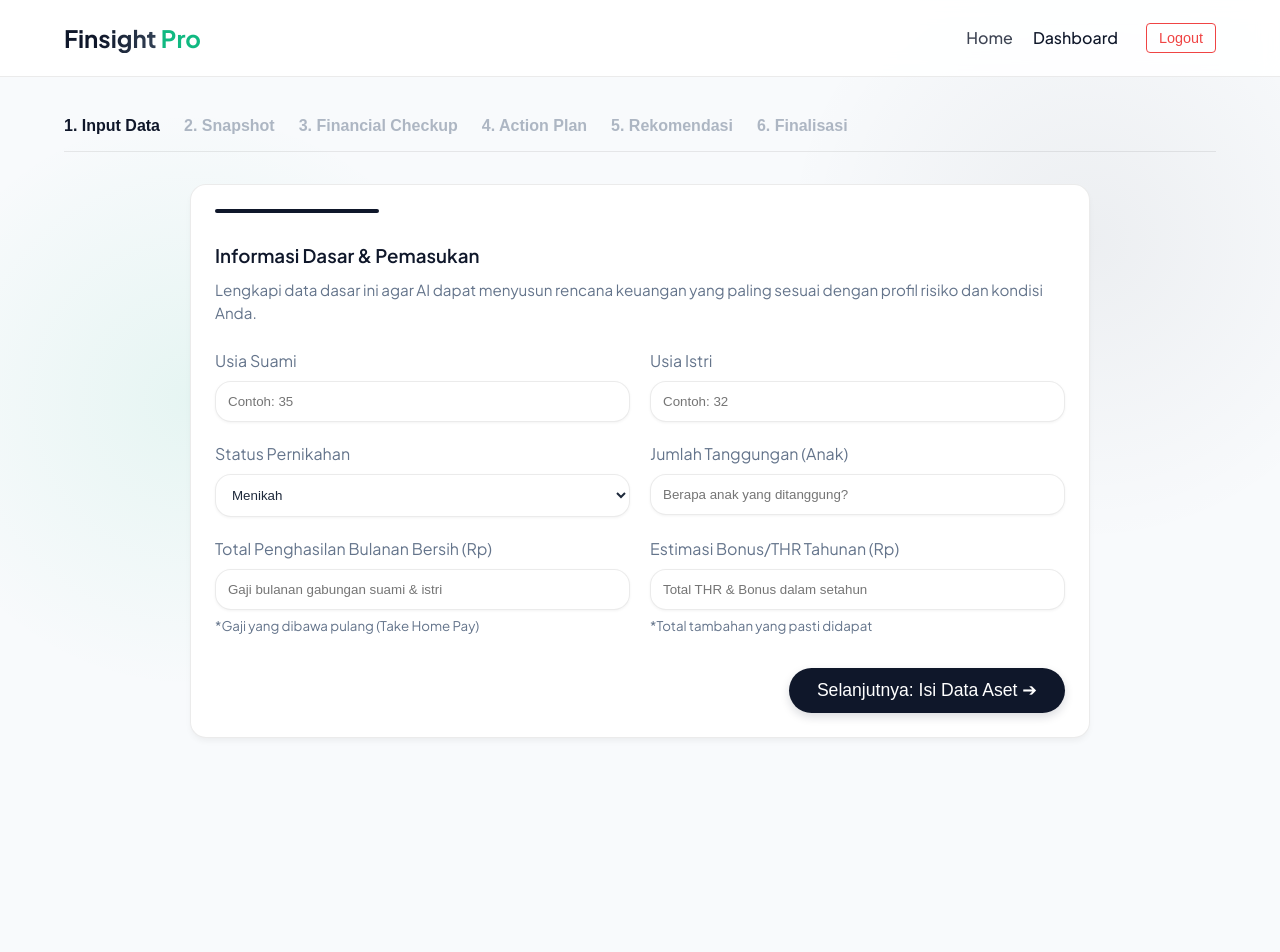
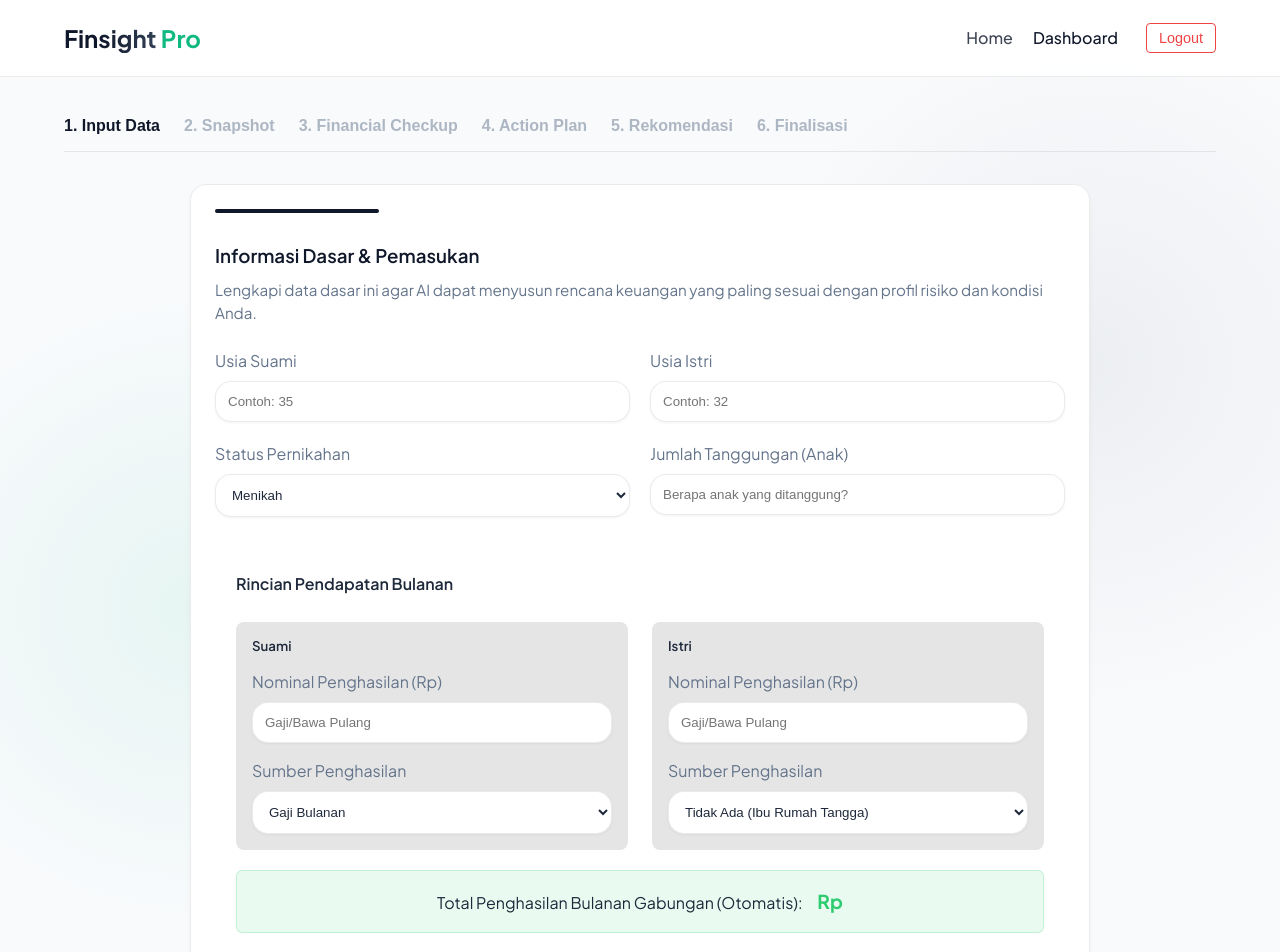
Before and after one commit to lantaburo/cfo, a Next.js app: page /dashboard in a window 1280 px wide. Shown: the top 952 px of the page. Before the commit the page ends 800 px from the top, so only its background shows below. Built offline with nearby package versions, Linux system fonts and the light colour scheme; sample sign-in values are in the browser's storage.

Commit message:
Split monthly income input into Husband and Wife categories

```diff
--- a/app/components/dashboard/InputData.tsx
+++ b/app/components/dashboard/InputData.tsx
@@ -45,10 +45,60 @@ export default function InputData({
                 <label style={{ display: 'block', marginBottom: '8px', color: 'var(--text-muted)' }}>Jumlah Tanggungan (Anak)</label>
                 <input type="number" placeholder="Berapa anak yang ditanggung?" value={basicInfo.anak} onChange={e => setBasicInfo({...basicInfo, anak: +e.target.value})} className="glass-panel" style={{ width: '100%', padding: '12px', color: 'var(--text-main)', outline: 'none' }} />
               </div>
-              <div>
-                <label style={{ display: 'block', marginBottom: '8px', color: 'var(--text-muted)' }}>Total Penghasilan Bulanan Bersih (Rp)</label>
-                <input type="text" placeholder="Gaji bulanan gabungan suami & istri" value={formatCurrency(basicInfo.penghasilanBulanan)} onChange={e => setBasicInfo({...basicInfo, penghasilanBulanan: parseInt(e.target.value.replace(/[^0-9]/g, ''), 10) || 0})} className="glass-panel" style={{ width: '100%', padding: '12px', color: 'var(--text-main)', outline: 'none' }} />
-                <small style={{ color: 'var(--text-muted)', display: 'block', marginTop: '6px' }}>*Gaji yang dibawa pulang (Take Home Pay)</small>
+              <div style={{ gridColumn: '1 / -1', marginTop: '16px', background: 'rgba(255,255,255,0.02)', padding: '20px', borderRadius: '8px', border: '1px solid rgba(255,255,255,0.05)' }}>
+                <h4 style={{ marginBottom: '16px', color: 'var(--text-main)', borderBottom: '1px solid rgba(255,255,255,0.1)', paddingBottom: '12px' }}>Rincian Pendapatan Bulanan</h4>
+
+                <div style={{ display: 'grid', gridTemplateColumns: '1fr 1fr', gap: '24px', marginBottom: '20px' }}>
+                  {/* SUAMI */}
+                  <div style={{ background: 'rgba(0,0,0,0.1)', padding: '16px', borderRadius: '8px' }}>
+                    <h5 style={{ marginBottom: '16px', color: 'var(--primary-light)' }}>Suami</h5>
+                    <label style={{ display: 'block', marginBottom: '8px', color: 'var(--text-muted)' }}>Nominal Penghasilan (Rp)</label>
+                    <input type="text" placeholder="Gaji/Bawa Pulang" value={formatCurrency(basicInfo.penghasilanSuami)} onChange={e => {
+                      const val = parseInt(e.target.value.replace(/[^0-9]/g, ''), 10) || 0;
+                      setBasicInfo({...basicInfo, penghasilanSuami: val, penghasilanBulanan: val + (Number(basicInfo.penghasilanIstri) || 0)});
+                    }} className="glass-panel" style={{ width: '100%', padding: '12px', color: 'var(--text-main)', outline: 'none', marginBottom: '16px' }} />
+
+                    <label style={{ display: 'block', marginBottom: '8px', color: 'var(--text-muted)' }}>Sumber Penghasilan</label>
+                    <select value={basicInfo.sumberSuami} onChange={e => setBasicInfo({...basicInfo, sumberSuami: e.target.value})} className="glass-panel" style={{ width: '100%', padding: '12px', color: 'var(--text-main)', outline: 'none', marginBottom: basicInfo.sumberSuami === 'Lainnya' ? '12px' : '0' }}>
+                      <option>Gaji Bulanan</option>
+                      <option>Keuntungan Bisnis</option>
+                      <option>Freelance / Proyek</option>
+                      <option>Investasi / Pasif</option>
+                      <option>Lainnya</option>
+                    </select>
+                    {basicInfo.sumberSuami === 'Lainnya' && (
+                      <input type="text" placeholder="Sebutkan sumber..." value={basicInfo.sumberSuamiLainnya} onChange={e => setBasicInfo({...basicInfo, sumberSuamiLainnya: e.target.value})} className="glass-panel" style={{ width: '100%', padding: '12px', color: 'var(--text-main)', outline: 'none', marginTop: '12px' }} />
+                    )}
+                  </div>
+
+                  {/* ISTRI */}
+                  <div style={{ background: 'rgba(0,0,0,0.1)', padding: '16px', borderRadius: '8px' }}>
+                    <h5 style={{ marginBottom: '16px', color: 'var(--primary-light)' }}>Istri</h5>
+                    <label style={{ display: 'block', marginBottom: '8px', color: 'var(--text-muted)' }}>Nominal Penghasilan (Rp)</label>
+                    <input type="text" placeholder="Gaji/Bawa Pulang" value={formatCurrency(basicInfo.penghasilanIstri)} onChange={e => {
+                      const val = parseInt(e.target.value.replace(/[^0-9]/g, ''), 10) || 0;
+                      setBasicInfo({...basicInfo, penghasilanIstri: val, penghasilanBulanan: (Number(basicInfo.penghasilanSuami) || 0) + val});
+                    }} className="glass-panel" style={{ width: '100%', padding: '12px', color: 'var(--text-main)', outline: 'none', marginBottom: '16px' }} />
+
+                    <label style={{ display: 'block', marginBottom: '8px', color: 'var(--text-muted)' }}>Sumber Penghasilan</label>
+                    <select value={basicInfo.sumberIstri} onChange={e => setBasicInfo({...basicInfo, sumberIstri: e.target.value})} className="glass-panel" style={{ width: '100%', padding: '12px', color: 'var(--text-main)', outline: 'none', marginBottom: basicInfo.sumberIstri === 'Lainnya' ? '12px' : '0' }}>
+                      <option>Tidak Ada (Ibu Rumah Tangga)</option>
+                      <option>Gaji Bulanan</option>
+                      <option>Keuntungan Bisnis</option>
+                      <option>Freelance / Proyek</option>
+                      <option>Investasi / Pasif</option>
+                      <option>Lainnya</option>
+                    </select>
+                    {basicInfo.sumberIstri === 'Lainnya' && (
+                      <input type="text" placeholder="Sebutkan sumber..." value={basicInfo.sumberIstriLainnya} onChange={e => setBasicInfo({...basicInfo, sumberIstriLainnya: e.target.value})} className="glass-panel" style={{ width: '100%', padding: '12px', color: 'var(--text-main)', outline: 'none', marginTop: '12px' }} />
+                    )}
+                  </div>
+                </div>
+
+                <div style={{ padding: '16px', background: 'rgba(46, 204, 113, 0.1)', borderRadius: '6px', border: '1px solid rgba(46, 204, 113, 0.2)', textAlign: 'center' }}>
+                  <span style={{ color: 'var(--text-main)' }}>Total Penghasilan Bulanan Gabungan (Otomatis): </span>
+                  <strong style={{ fontSize: '1.2rem', color: '#2ecc71', marginLeft: '12px' }}>Rp {formatCurrency(basicInfo.penghasilanBulanan)}</strong>
+                </div>
               </div>
               <div>
                 <label style={{ display: 'block', marginBottom: '8px', color: 'var(--text-muted)' }}>Estimasi Bonus/THR Tahunan (Rp)</label>
--- a/app/dashboard/page.tsx
+++ b/app/dashboard/page.tsx
@@ -60,6 +60,12 @@ export default function Dashboard() {
     usiaIstri: '',
     status: 'Menikah',
     anak: '',
+    penghasilanSuami: '',
+    sumberSuami: 'Gaji Bulanan',
+    sumberSuamiLainnya: '',
+    penghasilanIstri: '',
+    sumberIstri: 'Tidak Ada (Ibu Rumah Tangga)',
+    sumberIstriLainnya: '',
     penghasilanBulanan: '',
     bonusTahunan: ''
   });
```
